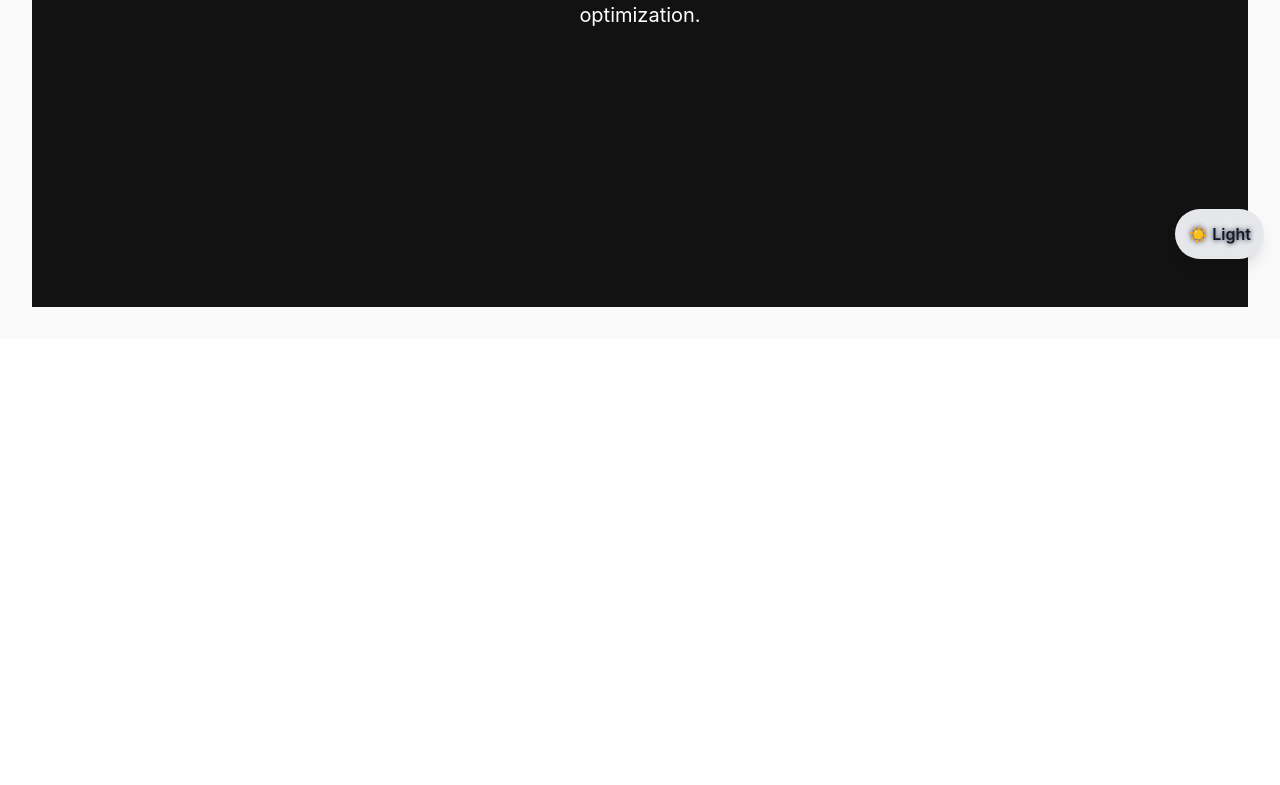
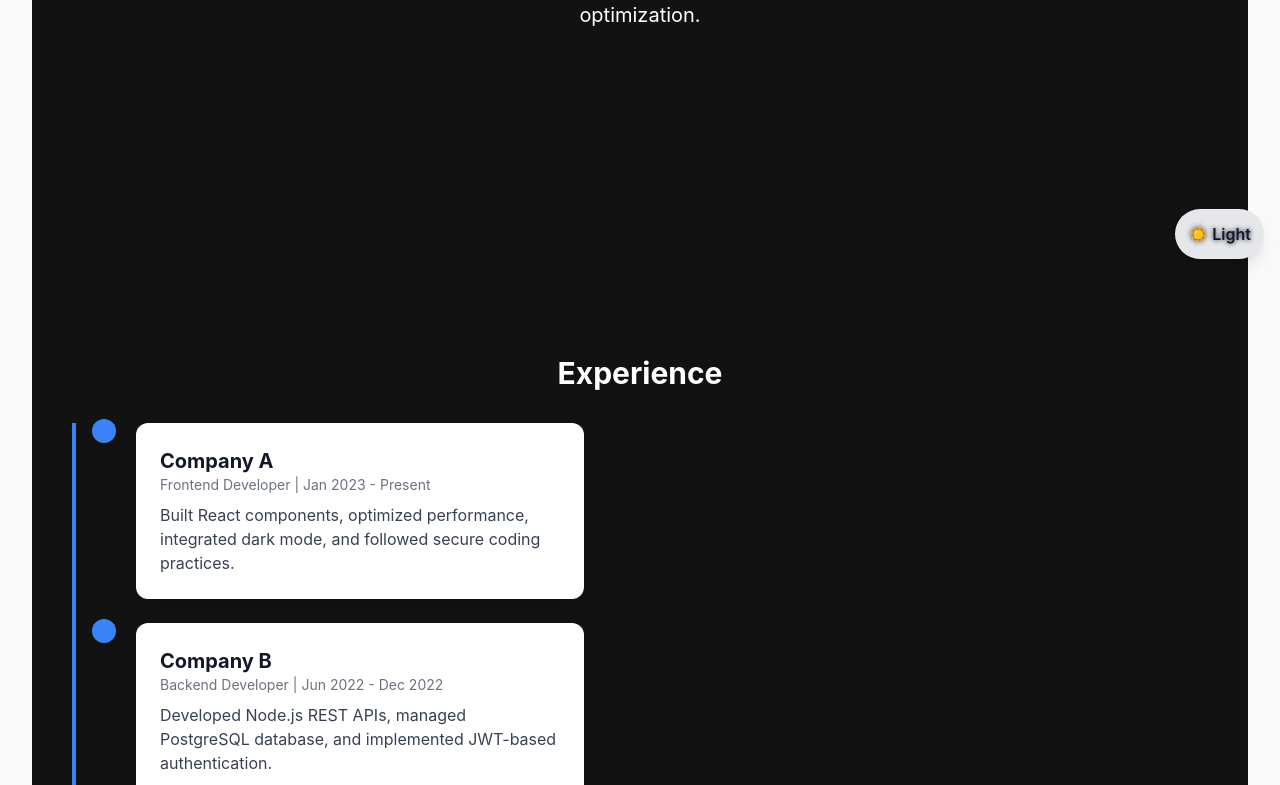
Before and after one commit to ishaantaneja/portfolio-web-frontend, a React (Vite) app: page / in a window 1280 px wide. Shown: the part 525-1310 px from the top of the page. Before the commit the page ends 864 px from the top, so only its background shows below. Built offline with nearby package versions, Linux system fonts and the light colour scheme.

Commit message:
added experience section with popping cards and a pregressive timeline feature

```diff
--- a/package.json
+++ b/package.json
@@ -14,6 +14,7 @@
     "framer-motion": "^12.23.12",
     "react": "^19.1.1",
     "react-dom": "^19.1.1",
+    "react-intersection-observer": "^9.16.0",
     "react-router-dom": "^7.8.2"
   },
   "devDependencies": {
--- /dev/null
+++ b/src/components/ExperienceCard.jsx
@@ -0,0 +1,24 @@
+import React from "react";
+import { motion } from "framer-motion";
+
+export default function ExperienceCard({ company, role, duration, details, isLast }) {
+  return (
+    <div className="relative flex items-start">
+      {/* Timeline connector */}
+      <div className="flex flex-col items-center">
+        <div className="w-4 h-4 bg-blue-500 rounded-full z-10"></div>
+        {!isLast && <div className="w-1 bg-blue-500 flex-1"></div>}
+      </div>
+
+      {/* Card */}
+      <motion.div
+        whileHover={{ scale: 1.05 }}
+        className="bg-white dark:bg-gray-800 shadow-lg rounded-xl p-6 ml-6 mb-6 cursor-pointer transition-transform duration-300 w-full max-w-md"
+      >
+        <h3 className="text-xl font-bold text-gray-900 dark:text-white">{company}</h3>
+        <p className="text-sm text-gray-500 dark:text-gray-300">{role} | {duration}</p>
+        <p className="mt-2 text-gray-700 dark:text-gray-200">{details}</p>
+      </motion.div>
+    </div>
+  );
+}
--- a/src/pages/Home.jsx
+++ b/src/pages/Home.jsx
@@ -1,9 +1,50 @@
-import React from "react";
-import { motion } from "framer-motion";
+import React, { useEffect, useRef, useState } from "react";
+import { motion, useAnimation } from "framer-motion";
+import ExperienceCard from "../components/ExperienceCard"; // Make sure path is correct
 
 export default function Home() {
+  const containerRef = useRef(null);
+  const lineRef = useRef(null);
+  const [lineHeight, setLineHeight] = useState(0);
+  const [cardPositions, setCardPositions] = useState([]);
+
+  // Measure timeline cards for line height and node positions
+  useEffect(() => {
+    const updateLayout = () => {
+      if (containerRef.current) {
+        const cards = Array.from(containerRef.current.querySelectorAll(".timeline-card"));
+        if (cards.length > 0) {
+          const firstTop = cards[0].offsetTop + 16;
+          const lastBottom = cards[cards.length - 1].offsetTop + cards[cards.length - 1].offsetHeight - 16;
+          setLineHeight(lastBottom - firstTop);
+
+          const positions = cards.map((card) => card.offsetTop + card.offsetHeight / 2);
+          setCardPositions(positions);
+        }
+      }
+    };
+
+    updateLayout();
+    window.addEventListener("resize", updateLayout);
+    return () => window.removeEventListener("resize", updateLayout);
+  }, []);
+
+  // Track scroll to animate nodes with line growth
+  const [scrollY, setScrollY] = useState(0);
+  useEffect(() => {
+    const handleScroll = () => {
+      const containerTop = containerRef.current?.getBoundingClientRect().top || 0;
+      setScrollY(window.innerHeight - containerTop);
+    };
+    window.addEventListener("scroll", handleScroll);
+    handleScroll();
+    return () => window.removeEventListener("scroll", handleScroll);
+  }, []);
+
   return (
-    <section className="flex flex-col justify-center items-center text-center min-h-screen px-4 pt-24 bg-darkBg text-white">
+    <div className="bg-darkBg text-white min-h-screen">
+      {/* Hero Section */}
+      <section className="flex flex-col justify-center items-center text-center min-h-screen px-4 pt-24">
         <motion.h1
           initial={{ opacity: 0, y: -20 }}
           animate={{ opacity: 1, y: 0 }}
@@ -21,5 +62,72 @@ export default function Home() {
           Full-Stack Web Developer specializing in secure, high-performance web apps with AI-driven workflow optimization.
         </motion.p>
       </section>
+
+      {/* Experience Section */}
+      <section className="px-6 py-12 relative">
+        <h2 className="text-3xl font-bold mb-8 text-center">Experience</h2>
+
+        <div className="flex flex-col relative" ref={containerRef}>
+          {/* Timeline Line */}
+          <motion.div
+            ref={lineRef}
+            className="absolute left-4 top-0 w-1 bg-blue-500 origin-top"
+            style={{ height: 0 }}
+            initial={{ height: 0 }}
+            animate={{ height: Math.min(scrollY, lineHeight) }}
+            transition={{ type: "spring", stiffness: 100, damping: 20 }}
+          />
+
+          {/* Cards with scroll animations and node sync */}
+          {[
+            {
+              company: "Company A",
+              role: "Frontend Developer",
+              duration: "Jan 2023 - Present",
+              details:
+                "Built React components, optimized performance, integrated dark mode, and followed secure coding practices.",
+            },
+            {
+              company: "Company B",
+              role: "Backend Developer",
+              duration: "Jun 2022 - Dec 2022",
+              details:
+                "Developed Node.js REST APIs, managed PostgreSQL database, and implemented JWT-based authentication.",
+            },
+            {
+              company: "Company C",
+              role: "Intern",
+              duration: "Jan 2022 - May 2022",
+              details: "Worked on Python scripts for automation, learned software security best practices.",
+              isLast: true,
+            },
+          ].map((exp, index) => (
+            <div key={index} className="ml-10 timeline-card relative">
+              {/* Node */}
+              <motion.div
+                className="absolute left-0 w-4 h-4 rounded-full bg-blue-500 origin-center"
+                animate={{
+                  scale:
+                    cardPositions[index] && scrollY >= cardPositions[index] - 50
+                      ? 1.5
+                      : 1,
+                }}
+                transition={{ type: "spring", stiffness: 300 }}
+              />
+
+              {/* Card */}
+              <motion.div
+                initial={{ opacity: 0, x: index % 2 === 0 ? -50 : 50 }}
+                whileInView={{ opacity: 1, x: 0 }}
+                viewport={{ once: true }}
+                transition={{ duration: 0.8 }}
+              >
+                <ExperienceCard {...exp} />
+              </motion.div>
+            </div>
+          ))}
+        </div>
+      </section>
+    </div>
   );
 }
```
Also changed, not shown: 1 other file (tests, documents, lock files or other folders). Lines whose indentation alone changed are shown as unchanged.
